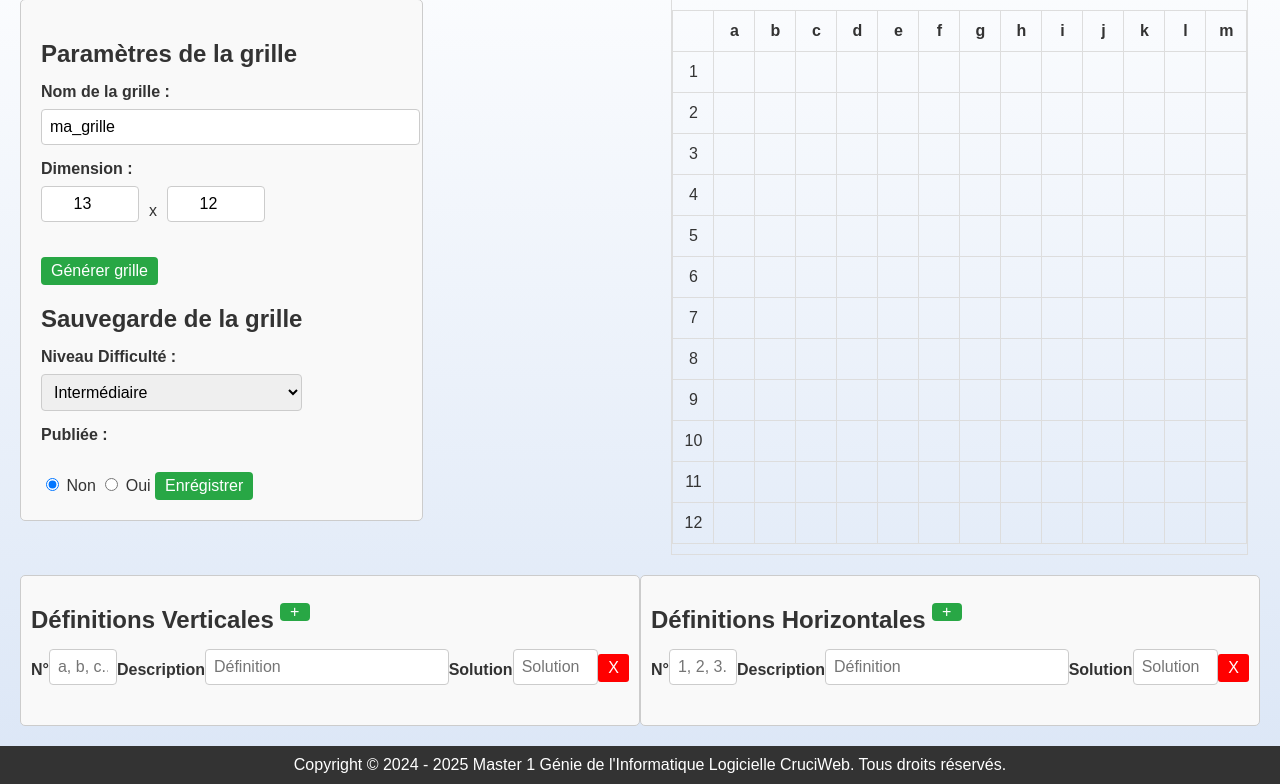
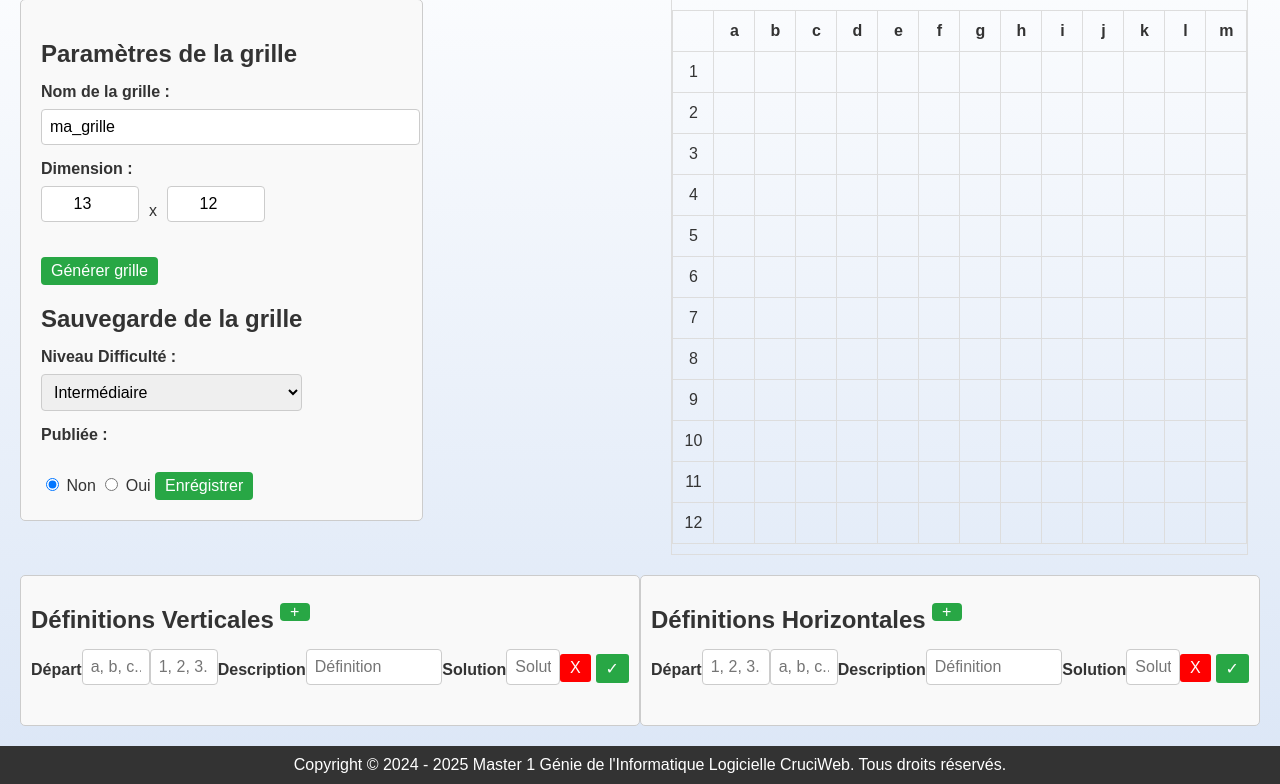
Before and after one commit to 18safarr/CruciWeb, a PHP site: page /pages/ajouter_grille.php in a window 1280 px wide. Shown: the part 125-909 px from the top of the page. Run offline with PHP 8.4, Linux system fonts and the light colour scheme.

Commit message:
modification de ajout_grille.php

```diff
--- a/pages/ajouter_grille.php
+++ b/pages/ajouter_grille.php
@@ -100,13 +100,15 @@ if (isset($_POST['cols'])&&(isset($_POST['rows']))){
 
                     <div class="definitions-scroll">
                         <div class="definition">
-                            <label>N°</label>
+                            <label>Départ</label>
                             <input type="text" class="def-num" placeholder="a, b, c...">
+                            <input type="text" class="def-num" placeholder="1, 2, 3...">
                             <label>Description</label>
                             <input type="text" class="def-desc" placeholder="Définition">
                             <label>Solution</label>
                             <input type="text" class="def-sol" placeholder="Solution">
                             <button class="supp-def">X</button>
+                            <button class="valider-def">&#x2713;</button>
                         </div>
                     </div>
 
@@ -120,13 +122,15 @@ if (isset($_POST['cols'])&&(isset($_POST['rows']))){
                     </div>
                     <div class="definitions-scroll">
                         <div class="definition">
-                            <label>N°</label>
+                            <label>Départ</label>
                             <input type="text" class="def-num" placeholder="1, 2, 3...">
+                            <input type="text" class="def-num" placeholder="a, b, c...">
                             <label>Description</label>
                             <input type="text" class="def-desc" placeholder="Définition">
                             <label>Solution</label>
                             <input type="text" class="def-sol" placeholder="Solution">
                             <button class="supp-def">X</button>
+                            <button class="valider-def">&#x2713;</button>
                         </div>
                     </div>
 
--- a/public/css/ajouter_grille.css
+++ b/public/css/ajouter_grille.css
@@ -189,6 +189,11 @@ button.logout:hover {
     border-radius: 3px;
     margin-top: -2%; /* Correction pour l'alignement du bouton */
 }
+.valider-def{
+    border-radius: 3px;
+    margin-top: -2%; /* Correction pour l'alignement du bouton */
+    margin-left: 5px;
+}
 
 /* ========================
    Autres styles
--- a/public/js/ajouter_grille.js
+++ b/public/js/ajouter_grille.js
@@ -40,13 +40,15 @@ document.addEventListener("DOMContentLoaded", function () {
         const newDef = document.createElement("div"); // Crée un conteneur pour la nouvelle définition
         newDef.classList.add("definition"); // Ajoute la classe .definition
         newDef.innerHTML = `
-            <label>N°</label>
+            <label>Départ</label>
             <input type="text" class="def-num" placeholder="a, b, c..." maxlength="1">
+            <input type="text" class="def-num" placeholder="1, 2, 3..." maxlength="1">
             <label>Description</label>
             <input type="text" class="def-desc" placeholder="Définition">
             <label>Solution</label>
             <input type="text" class="def-sol" placeholder="Solution">
             <button class="supp-def">X</button>
+            <button class="valider-def">&#x2713;</button>
         `;
 
         // Ajoute la nouvelle définition au début de la liste des définitions verticales
@@ -66,13 +68,15 @@ document.addEventListener("DOMContentLoaded", function () {
         const newDef = document.createElement("div"); // Crée un conteneur pour la nouvelle définition
         newDef.classList.add("definition"); // Ajoute la classe .definition
         newDef.innerHTML = `
-            <label>N°</label>
+            <label>Départ</label>
             <input type="text" class="def-num" placeholder="1, 2, 3..." maxlength="1">
+            <input type="text" class="def-num" placeholder="a, b, c..." maxlength="1">
             <label>Description</label>
             <input type="text" class="def-desc" placeholder="Définition">
             <label>Solution</label>
             <input type="text" class="def-sol" placeholder="Solution">
             <button class="supp-def">X</button>
+            <button class="valider-def">&#x2713;</button>
         `;
 
         // Ajoute la nouvelle définition au début de la liste des définitions horizontales
```
